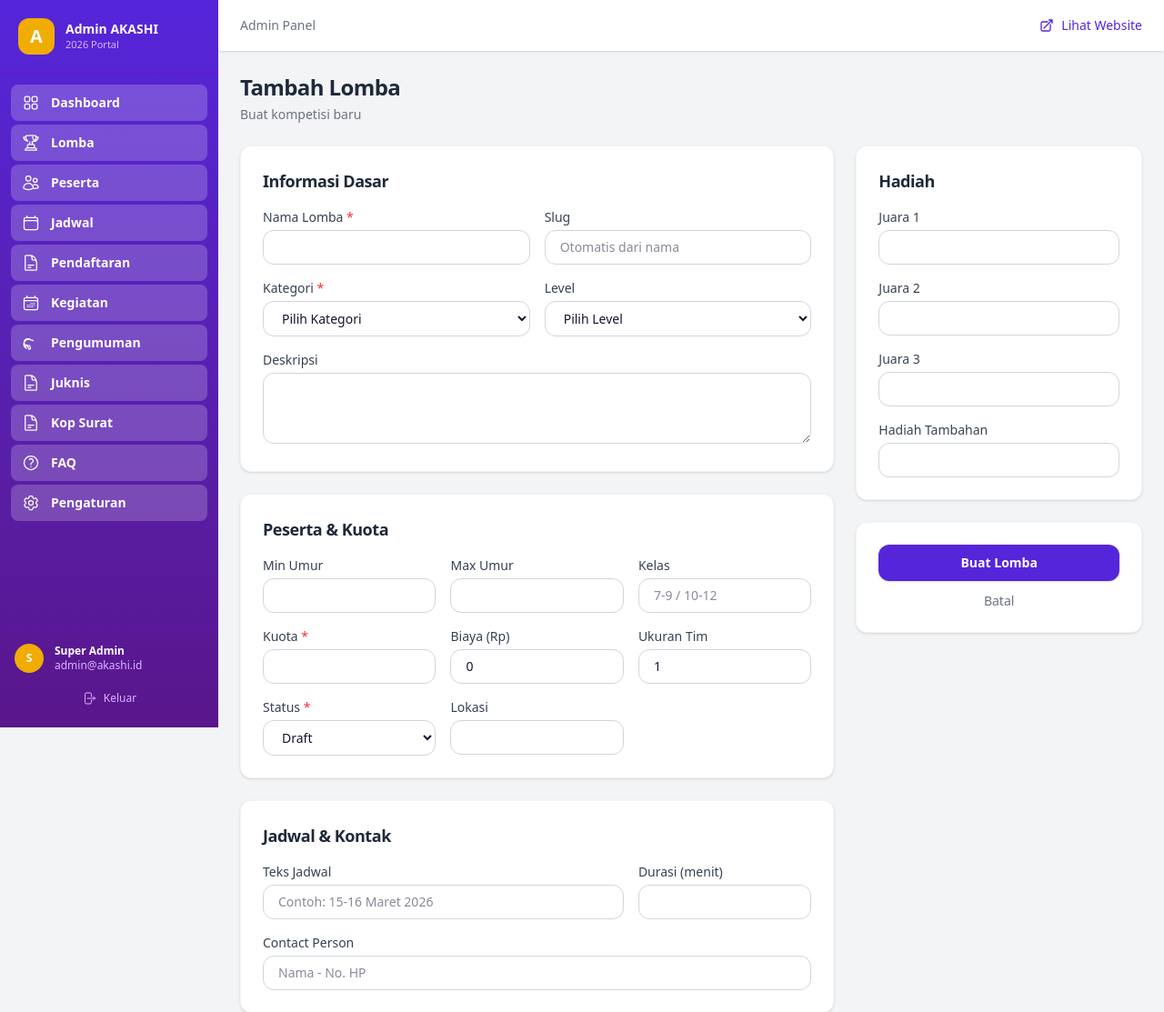
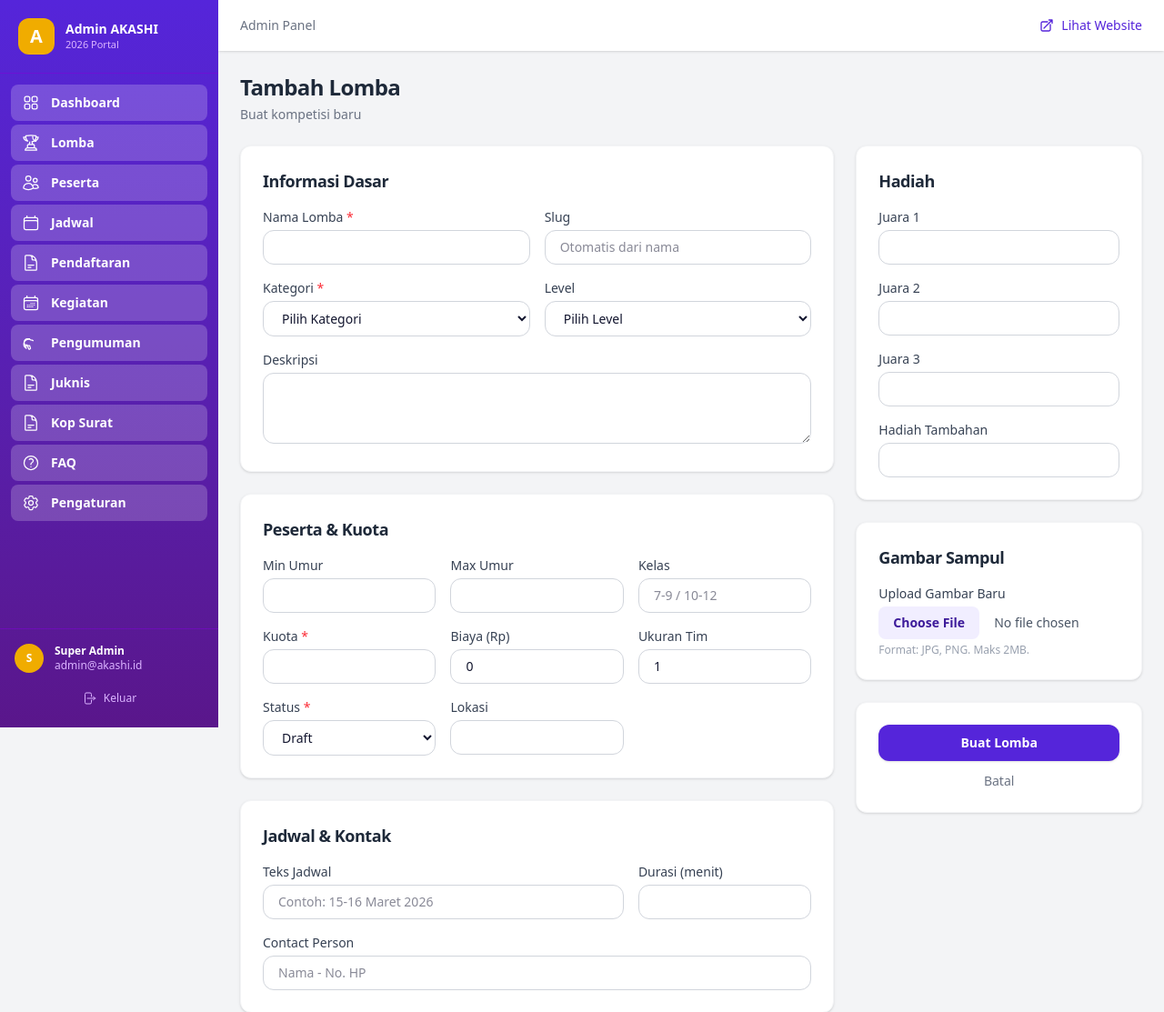
Before and after one commit to dwyn-ux/akashi, a Laravel app: page /admin/lomba/create in a window 1280 px wide. Shown: the top 1113 px of the page at 91% size. Run offline with Laravel 12, Linux system fonts and the light colour scheme; a user stored in the database is signed in; data comes from the database, SQL or seed files in the repository; style sheets or scripts are compiled from the project's sources.

Commit message:
feat: update icons homepage + upload gambar lomba
- Perbaiki ikon "Kenapa Ikut" agar sesuai teks (lightbulb, people, trophy)
- Tambah field upload gambar sampul di form tambah/edit lomba
- Handle file upload & hapus gambar lama di CompetitionController

🤖 Generated with Codebuff
Co-Authored-By: Codebuff <noreply@codebuff.com>

```diff
--- a/app/Http/Controllers/Admin/CompetitionController.php
+++ b/app/Http/Controllers/Admin/CompetitionController.php
@@ -6,6 +6,7 @@ use App\Http\Controllers\Controller;
 use App\Models\Competition;
 use Illuminate\Http\Request;
 use Illuminate\Support\Str;
+use Illuminate\Support\Facades\File;
 
 class CompetitionController extends Controller
 {
@@ -39,6 +40,7 @@ class CompetitionController extends Controller
             'duration' => 'nullable|string|max:255',
             'status' => 'required|string|in:DRAFT,OPEN,CLOSED',
             'cover_url' => 'nullable|string|max:255',
+            'cover_image' => 'nullable|image|max:2048',
             'team_size' => 'nullable|integer|min:1',
             'prize_1' => 'nullable|string|max:255',
             'prize_2' => 'nullable|string|max:255',
@@ -49,6 +51,13 @@ class CompetitionController extends Controller
             'required_docs' => 'nullable|string',
             'contact_person' => 'nullable|string|max:255',
         ]);
+
+        // Handle cover image upload
+        if ($request->hasFile('cover_image')) {
+            $path = $request->file('cover_image')->store('competitions', 'public');
+            $validated['cover_url'] = $path;
+        }
+        unset($validated['cover_image']);
 
         $validated['slug'] = Str::slug($validated['name']);
 
@@ -89,6 +98,7 @@ class CompetitionController extends Controller
             'duration' => 'nullable|string|max:255',
             'status' => 'required|string|in:DRAFT,OPEN,CLOSED',
             'cover_url' => 'nullable|string|max:255',
+            'cover_image' => 'nullable|image|max:2048',
             'team_size' => 'nullable|integer|min:1',
             'prize_1' => 'nullable|string|max:255',
             'prize_2' => 'nullable|string|max:255',
@@ -99,6 +109,17 @@ class CompetitionController extends Controller
             'required_docs' => 'nullable|string',
             'contact_person' => 'nullable|string|max:255',
         ]);
+
+        // Handle cover image upload
+        if ($request->hasFile('cover_image')) {
+            // Delete old image if exists
+            if ($competition->cover_url && File::exists(public_path('storage/' . $competition->cover_url))) {
+                File::delete(public_path('storage/' . $competition->cover_url));
+            }
+            $path = $request->file('cover_image')->store('competitions', 'public');
+            $validated['cover_url'] = $path;
+        }
+        unset($validated['cover_image']);
 
         $validated['slug'] = Str::slug($validated['name']);
 
--- a/resources/views/admin/lomba/_form.blade.php
+++ b/resources/views/admin/lomba/_form.blade.php
@@ -169,6 +169,23 @@
             </div>
         </div>
 
+        <!-- Gambar Sampul -->
+        <div class="bg-white rounded-xl shadow-sm border border-gray-100 p-6">
+            <h3 class="text-lg font-semibold text-gray-800 mb-4">Gambar Sampul</h3>
+            <div>
+                @if(!empty($lomba->cover_url))
+                    <div class="mb-3">
+                        <img src="{{ asset('storage/' . $lomba->cover_url) }}" alt="Cover" class="w-full h-40 object-cover rounded-xl border border-gray-200">
+                        <p class="text-xs text-gray-400 mt-1">Gambar saat ini</p>
+                    </div>
+                @endif
+                <label class="block text-sm font-medium text-gray-700 mb-1">Upload Gambar Baru</label>
+                <input type="file" name="cover_image" accept="image/*"
+                       class="w-full text-sm text-gray-600 file:mr-4 file:py-2 file:px-4 file:rounded-lg file:border-0 file:text-sm file:font-semibold file:bg-primary-50 file:text-primary-700 hover:file:bg-primary-100">
+                <p class="text-xs text-gray-400 mt-1">Format: JPG, PNG. Maks 2MB.</p>
+            </div>
+        </div>
+
         <!-- Submit -->
         <div class="bg-white rounded-xl shadow-sm border border-gray-100 p-6">
             <button type="submit" class="w-full bg-primary hover:bg-purple-800 text-white font-semibold py-2.5 rounded-xl transition text-sm shadow-sm">
```
Also changed, not shown: resources/views/home.blade.php (+5 -5 lines).
